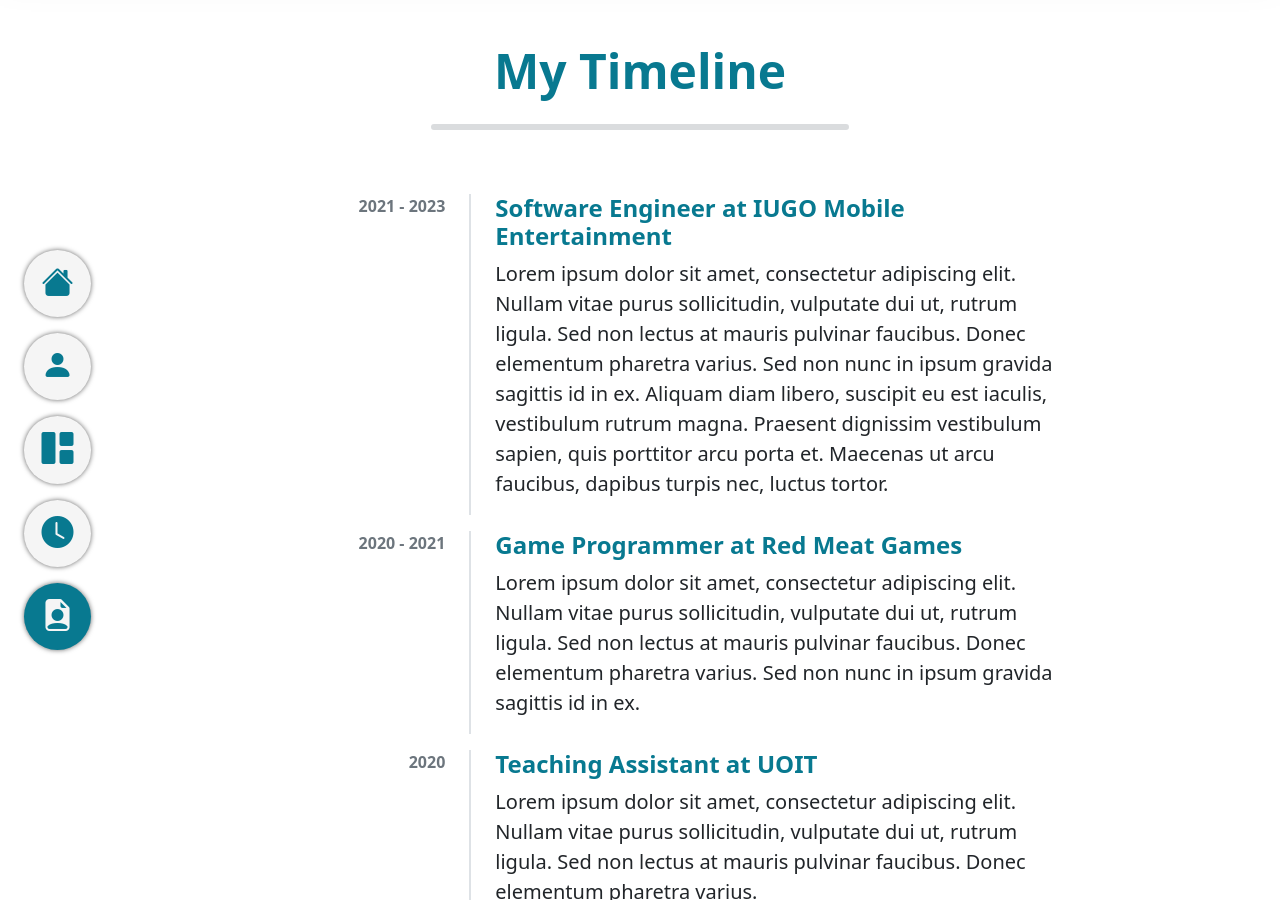
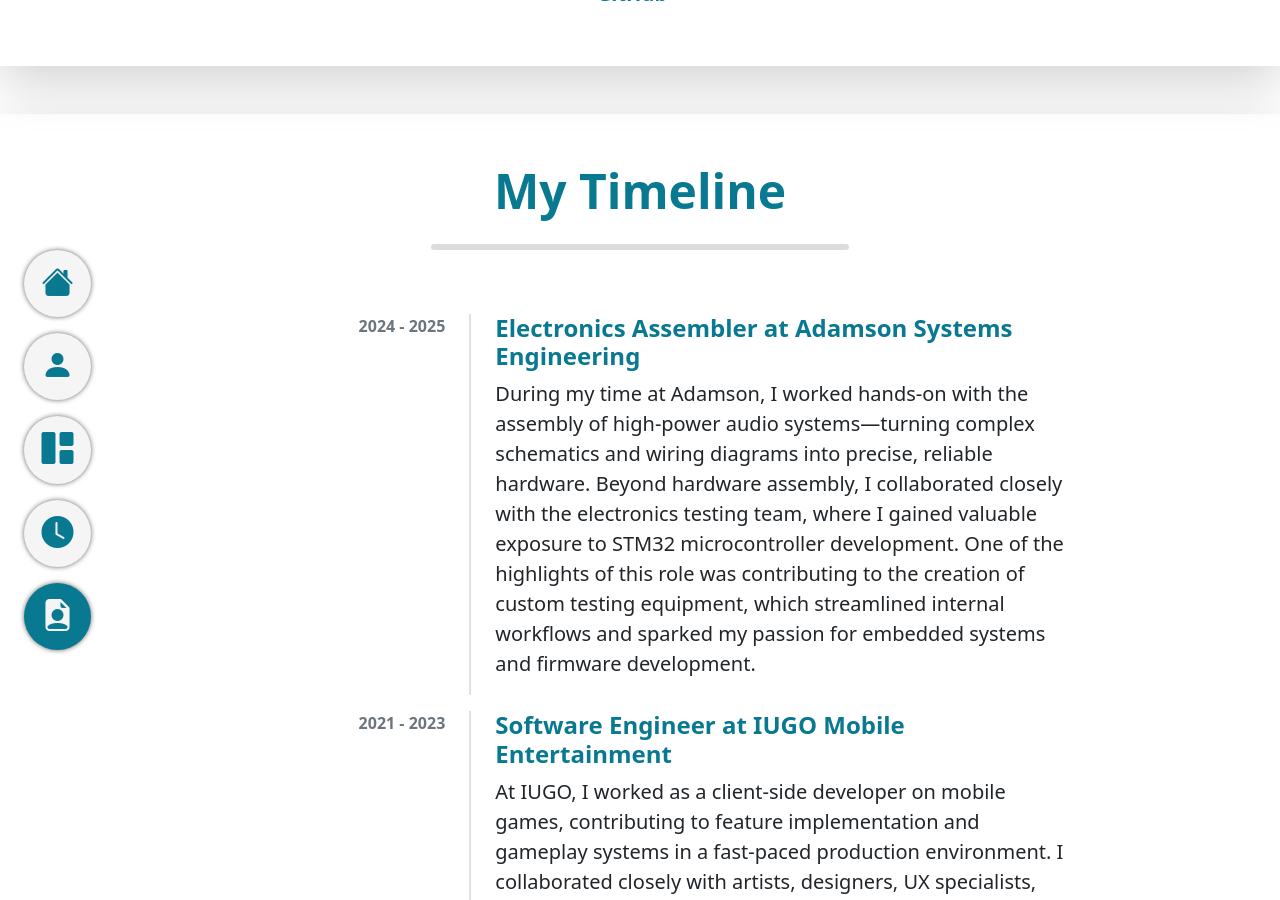
Before and after one commit to tremblay95/tremblay95.github.io, a Jekyll site: the page built from index.html, in a window 1280 px wide and 900 px high, scrolled down 2474 px. Built offline with Jekyll 4.4.1, drawn with Linux system fonts in a browser that asks for light colours; some of the changed text lies outside the part shown.

Commit message:
filled in homepage content. adjusted tagline size

```diff
--- a/_config.yml
+++ b/_config.yml
@@ -2,8 +2,8 @@
 baseurl: "" # the subpath of your site, e.g. /blog
 author: "Marc Tremblay"
 title: "Marc Tremblay" # the name of your site, e.g. ACME Corp.
-tagline: 'Software Developer <span class="d-md-inline d-none">-</span><br class="d-md-none" /> Game Programmer'
-about-me: "This website is still a WIP.<br><br>Lorem ipsum dolor sit amet, consectetur adipiscing elit. Nullam vitae purus sollicitudin, vulputate dui ut, rutrum ligula. Sed non lectus at mauris pulvinar faucibus. Donec elementum pharetra varius. Sed non nunc in ipsum gravida sagittis id in ex. Aliquam diam libero, suscipit eu est iaculis, vestibulum rutrum magna. Praesent dignissim vestibulum sapien, quis porttitor arcu porta et. Maecenas ut arcu faucibus, dapibus turpis nec, luctus tortor."
+tagline: "Software Developer"
+about-me: "Hello! I’m Marc, a results-driven software developer with professional experience in C++ and C#, specializing in working with large, complex codebases. I’ve consistently contributed to high-impact projects by collaborating across interdisciplinary teams — most recently in the video game industry, where performance, creativity, and tight deadlines are key.<br><br>While my background is rooted in game development, I’m eager to apply my skills to new challenges in other domains. I'm particularly interested in embedded systems, firmware, robotics, and mobile development, and I’m excited to bring my problem-solving mindset and software craftsmanship to innovative teams outside of gaming.<br><br>Let’s build something impactful."
 email: "marc.tremblay1995@gmail.com"
 github-url: "https://github.com/tremblay95"
 linkedin-url: "https://linkedin.com/in/marctremblay1995"
--- a/_data/timeline.json
+++ b/_data/timeline.json
@@ -1,47 +1,37 @@
 [
+    {
+        "date": "2024 - 2025",
+        "title": "Electronics Assembler at Adamson Systems Engineering",
+        "description": "During my time at Adamson, I worked hands-on with the assembly of high-power audio systems—turning complex schematics and wiring diagrams into precise, reliable hardware. Beyond hardware assembly, I collaborated closely with the electronics testing team, where I gained valuable exposure to STM32 microcontroller development. One of the highlights of this role was contributing to the creation of custom testing equipment, which streamlined internal workflows and sparked my passion for embedded systems and firmware development."
+    },
     {
         "date": "2021 - 2023",
         "title": "Software Engineer at IUGO Mobile Entertainment",
-        "description": "Lorem ipsum dolor sit amet, consectetur adipiscing elit. Nullam vitae purus sollicitudin, vulputate dui ut, rutrum ligula. Sed non lectus at mauris pulvinar faucibus. Donec elementum pharetra varius. Sed non nunc in ipsum gravida sagittis id in ex. Aliquam diam libero, suscipit eu est iaculis, vestibulum rutrum magna. Praesent dignissim vestibulum sapien, quis porttitor arcu porta et. Maecenas ut arcu faucibus, dapibus turpis nec, luctus tortor."
+        "description": "At IUGO, I worked as a client-side developer on mobile games, contributing to feature implementation and gameplay systems in a fast-paced production environment. I collaborated closely with artists, designers, UX specialists, and server-side developers to bring new features from design to launch, ensuring they were polished and engaging for players. I also participated in regular code reviews, analysed feature requirements to plan development timelines, and diagnosed complex bugs using reproduction steps and debugging tools. This experience gave me a deep appreciation for cross-disciplinary teamwork and the process of delivering high-quality, user-facing experiences at scale."
     },
     {
         "date": "2020 - 2021",
         "title": "Game Programmer at Red Meat Games",
-        "description": "Lorem ipsum dolor sit amet, consectetur adipiscing elit. Nullam vitae purus sollicitudin, vulputate dui ut, rutrum ligula. Sed non lectus at mauris pulvinar faucibus. Donec elementum pharetra varius. Sed non nunc in ipsum gravida sagittis id in ex."
+        "description": "After interning with Red Meat Games, I returned as a Game Programmer to take on a more active role in developing mobile game prototypes. Working closely with a small Ontario-based team, I helped bring several new ideas to life from scratch while also contributing to the continued development of an existing project. Beyond programming, I collaborated across disciplines to iterate quickly and refine concepts into playable builds. I also supported the larger studio by testing their title Sentience, gaining insight into quality assurance and large-scale development pipelines. This role strengthened my skills in rapid prototyping and teamwork in an agile environment."
     },
     {
-        "date": "2020",
+        "date": "2019, 2020",
         "title": "Teaching Assistant at UOIT",
-        "description": "Lorem ipsum dolor sit amet, consectetur adipiscing elit. Nullam vitae purus sollicitudin, vulputate dui ut, rutrum ligula. Sed non lectus at mauris pulvinar faucibus. Donec elementum pharetra varius."
-    },
-    {
-        "date": "2019",
-        "title": "Teaching Assistant at UOIT",
-        "description": "Lorem ipsum dolor sit amet, consectetur adipiscing elit. Nullam vitae purus sollicitudin, vulputate dui ut, rutrum ligula. Sed non lectus at mauris pulvinar faucibus. Donec elementum pharetra varius."
+        "description": "In my final year at UOIT, I worked as a Teaching Assistant for the <em>Programming Workshop II</em> course, where I supported students during lab sessions, helped troubleshoot coding challenges, and assisted with grading assignments and exams. After graduating, I continued as a part-time TA for the <em>Computer Graphics and Visualisations</em> course while working at Red Meat Games. In both roles, I proctored tests and provided guidance during labs, developing strong communication and mentoring skills that I continue to bring to collaborative development environments."
     },
     {
         "date": "2018",
         "title": "Game Programmer (Intern) at Blot Interactive",
-        "description": "Lorem ipsum dolor sit amet, consectetur adipiscing elit. Nullam vitae purus sollicitudin, vulputate dui ut, rutrum ligula. Sed non lectus at mauris pulvinar faucibus. Donec elementum pharetra varius. Sed non nunc in ipsum gravida sagittis id in ex. Aliquam diam libero, suscipit eu est iaculis, vestibulum rutrum magna."
+        "description": "In my second summer internship, I joined Blot Interactive to take on a more complex challenge: transforming an old Facebook Messenger game, <em>Chat Fu</em>, into a standalone PC title called <em>VocaBRAWLary</em>. My primary responsibility was integrating the Steamworks API to add multiplayer functionality, which involved tackling networking complexities and ensuring smooth, synchronised gameplay. This project gave me hands-on experience with online systems and taught me how to design beyond single-player environments, making it one of the most technically rewarding experiences of my early career."
     },
     {
         "date": "2017",
         "title": "Game Programmer (Intern) at Red Meat Games",
-        "description": "Lorem ipsum dolor sit amet, consectetur adipiscing elit. Nullam vitae purus sollicitudin, vulputate dui ut, rutrum ligula. Sed non lectus at mauris pulvinar faucibus. Donec elementum pharetra varius. Sed non nunc in ipsum gravida sagittis id in ex. Aliquam diam libero, suscipit eu est iaculis, vestibulum rutrum magna. Praesent dignissim vestibulum sapien, quis porttitor arcu porta et."
+        "description": "The year before, I interned with Red Meat Games, where I contributed to the final development phase of their VR title <em>First Impact: Rise of a Hero</em>. My work involved fixing bugs and implementing performance optimisations to meet strict hardware and platform requirements. This experience introduced me to the unique challenges of VR development and set the foundation for my interest in solving technical problems under demanding constraints."
     },
     {
         "date": "2014 - 2019",
         "title": "Bachelor of Science (Hons.) Computer Science",
-        "description": "Lorem ipsum dolor sit amet, consectetur adipiscing elit. Nullam vitae purus sollicitudin, vulputate dui ut, rutrum ligula. Sed non lectus at mauris pulvinar faucibus. Donec elementum pharetra varius. Sed non nunc in ipsum gravida sagittis id in ex. Aliquam diam libero, suscipit eu est iaculis, vestibulum rutrum magna. Praesent dignissim vestibulum sapien, quis porttitor arcu porta et. Maecenas ut arcu faucibus, dapibus turpis nec, luctus tortor. "
-    },
-    {
-        "date": "2010 - 2012",
-        "title": "Participated in 'ProtoLaunch'",
-        "description": "Lorem ipsum dolor sit amet, consectetur adipiscing elit. Nullam vitae purus sollicitudin, vulputate dui ut, rutrum ligula. Sed non lectus at mauris pulvinar faucibus. Donec elementum pharetra varius. Sed non nunc in ipsum gravida sagittis id in ex."
-    },
-    {
-        "date": "2010",
-        "title": "Wrote My First Lines of Code",
-        "description": "Lorem ipsum dolor sit amet, consectetur adipiscing elit."
+        "description": "I began my studies in the <em>Game Development and Entrepreneurship</em> program at the University of Ontario Institute of Technology (now Ontario Tech University), but after my first year, I realised my true passion was in software development. <strong>This experience taught me the importance of adaptability and being willing to pivot when I discovered where my real strengths and interests lie.</strong> This led me to transition into the <em>Computer Science</em> program, where I built a strong foundation in both theory and practical application. Across both programs, I explored a wide range of topics—including computer architecture, compilers, computer networks, software quality assurance, massively parallel programming, game sound, computer graphics, web and mobile application development, and more—giving me a broad technical perspective and a deep appreciation for how software powers everything from games to complex systems. "
     }
 ]
--- a/_includes/components/hero-fullscreen.html
+++ b/_includes/components/hero-fullscreen.html
@@ -2,7 +2,7 @@
     <div class="p-0 m-0 col-sm-8 col-12 position-absolute top-50 start-50 translate-middle">
         <h1 class="display-1 fw-semibold d-lg-inline d-none">{{ site.title }}</h1>
         <h1 class="display-2 fw-semibold d-lg-none">{{ site.title }}</h1>
-        <h4 class="fw-semibold">{{ site.tagline }}</h4>
+        <h2 class="display-5 fw-semibold">{{ site.tagline }}</h2>
         <div class="d-grid gap-md-4 gap-3 mt-0 d-flex justify-content-center fs-2">
             <a href="mailto:{{ site.email }}" alt="email me" class="primary-link" target="_blank" rel="noopener noreferrer">
                 <i class="bi bi-envelope-at-fill" title="Email Me"></i>
```
